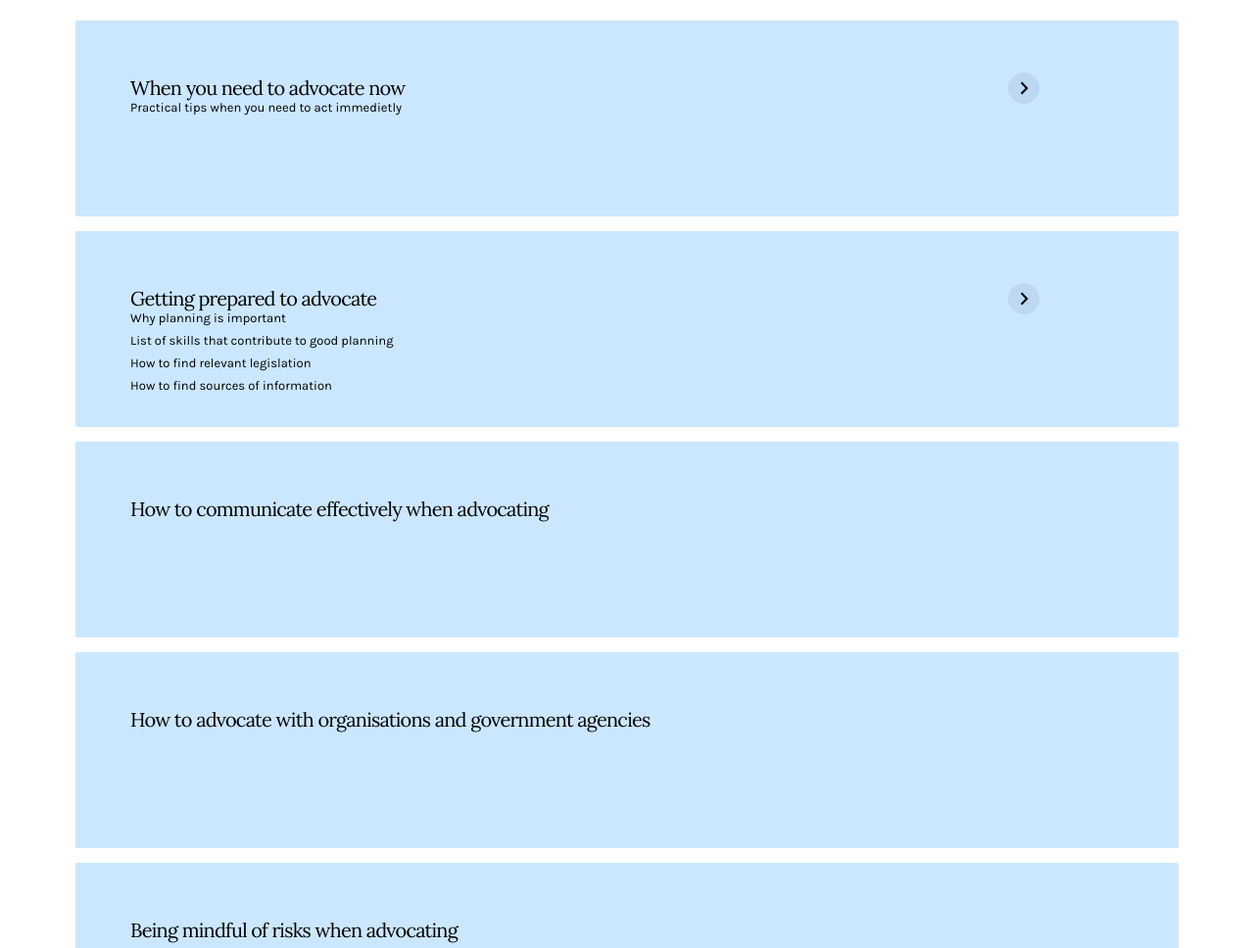
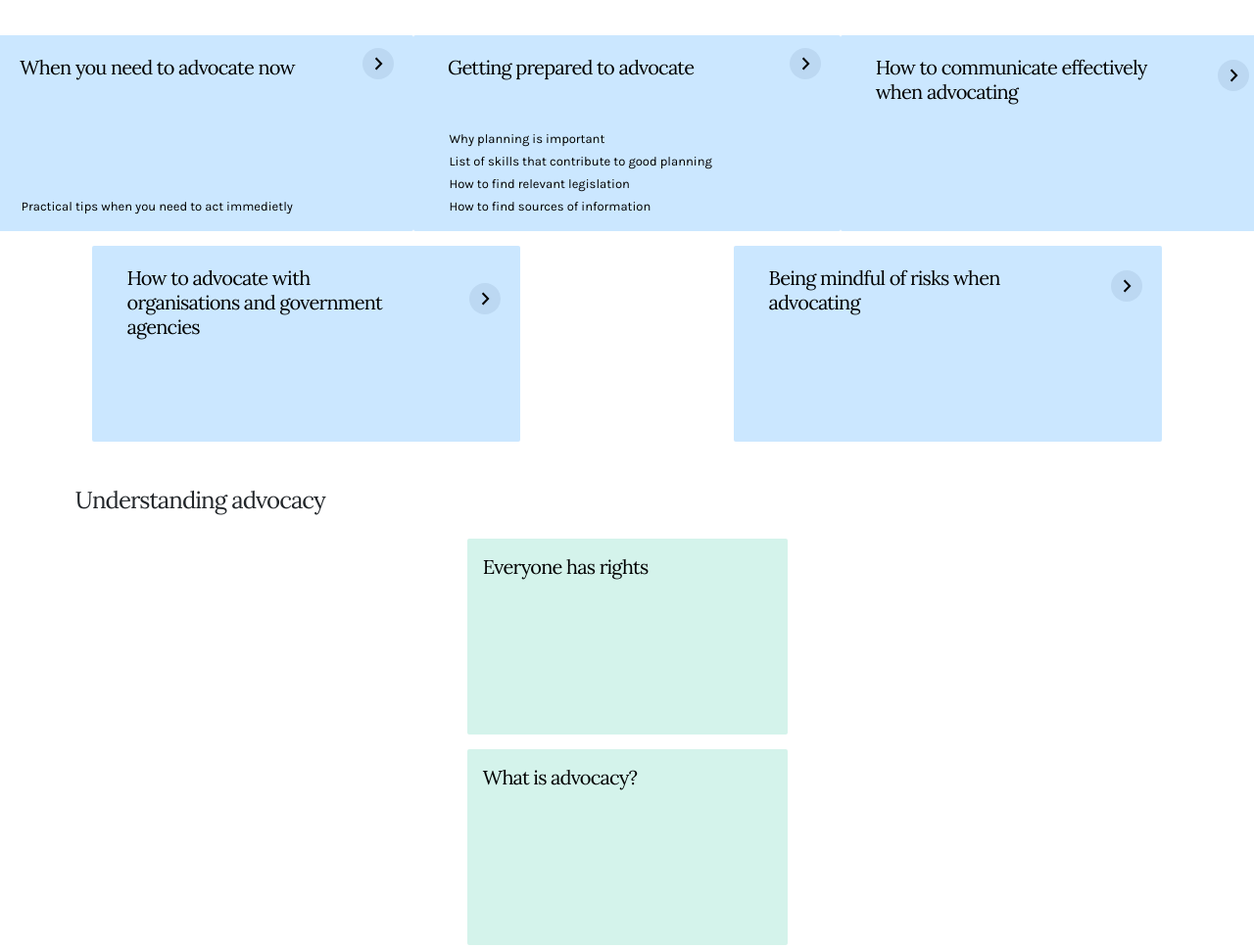
Before and after one commit to ruoyiw/single-mothers-website, a plain HTML site: page index.html in a window 1280 px wide. Shown: the part 640-1608 px from the top of the page at 98% size. Drawn offline with nearby package versions, Linux system fonts and the light colour scheme.

Commit message:
change the layout for the desktop

```diff
--- a/css/index.css
+++ b/css/index.css
@@ -13,7 +13,7 @@
     margin-top: 25px;
 }
 .blue-button, .green-button, .pink-button {
-    width: 88%;
+    width: 327px;
     height: 200px;
     margin-top: 15px;
     border-radius: 2px;
@@ -22,12 +22,15 @@
     margin-right: auto;
 }
 .blue-button {
+    position:relative;
     background: #CBE7FF;
 }
 .green-button {
+    position:relative;
     background: #D4F3EB;
 }
 .pink-button {
+    position:relative;
     background: #F3E1D4;
 }
 .button-title {
@@ -43,13 +46,14 @@
     color: #000000;
 }
 .button-text {
+    position: absolute;
     font-family: Karla;
     font-style: normal;
     font-weight: normal;
     line-height: normal;
     font-size: 13px;
     margin-left: 5%;
-    padding-bottom: -20px;
+    bottom: 10px;
     width: 83%;
     color: #000000;
 }
--- a/css/main.css
+++ b/css/main.css
@@ -156,9 +156,10 @@ footer {
     letter-spacing: -0.02em;
     color: #000000;
 }
-#next-arrow {
+.next-arrow {
     position: absolute;
-    margin-left: 70%;
+    margin-left: 80%;
+    margin-top: -8px;
 }
 a:hover {
     text-decoration: none;
--- a/index.html
+++ b/index.html
@@ -34,23 +34,23 @@
 <div class="subtitle">Putting advocacy into action</div>
 
 <div class="subsection">
-    <a class="blue-button">
+
+    <div class="row">
+    <a class="blue-button col-4">
         <div class="button-title form-inline">When you need to advocate now
-            <svg id="next-arrow" width="32" height="32" viewBox="0 0 32 32" fill="none" xmlns="http://www.w3.org/2000/svg">
-            <circle cx="16" cy="16" r="16" transform="rotate(-180 16 16)" fill="#BCD8F2"/>
-            <path d="M13.5701 10.2577L19.1401 16L13.5701 21.7423" stroke="black" stroke-width="2"/>
-            </svg>
+        <div class="next-arrow">
+            <img src="images/next-section-blue.svg" alt="next arrow">
+        </div>
         </div>
         <div class="button-text">
             <p>Practical tips when you need to act immedietly</p>
         </div>
     </a>
-    <a class="blue-button" href="blue-two.html">
+    <a class="blue-button col-4" href="blue-two.html">
         <div class="button-title form-inline">Getting prepared to advocate
-            <svg id="next-arrow" width="32" height="32" viewBox="0 0 32 32" fill="none" xmlns="http://www.w3.org/2000/svg">
-            <circle cx="16" cy="16" r="16" transform="rotate(-180 16 16)" fill="#BCD8F2"/>
-            <path d="M13.5701 10.2577L19.1401 16L13.5701 21.7423" stroke="black" stroke-width="2"/>
-            </svg>
+            <div class="next-arrow">
+                <img src="images/next-section-blue.svg" alt="next arrow">
+            </div>
         </div>
         <div class="button-text">
             <p>Why planning is important</p>
@@ -59,16 +59,32 @@
             <p>How to find sources of information</p>
         </div>
     </a>
-     <a class="blue-button" href="">
-        <div class="button-title">How to communicate effectively when advocating</div>
+    <a class="blue-button col-4" href="">
+        <div class="button-title form-inline">How to communicate effectively when advocating
+            <div class="next-arrow">
+                <img src="images/next-section-blue.svg" alt="next arrow">
+            </div>
+        </div>
     </a>
-     <a class="blue-button" href="">
-        <div class="button-title">How to advocate with organisations and government agencies</div>
+
+     <a class="blue-button col-4" href="">
+        <div class="button-title form-inline">How to advocate with organisations and government agencies
+            <div class="next-arrow">
+                <img src="images/next-section-blue.svg" alt="next arrow">
+            </div>
+        </div>
     </a>
-     <a class="blue-button" href="">
-        <div class="button-title">Being mindful of risks when advocating</div>
+    <a class="blue-button col-4" href="">
+        <div class="button-title form-inline">Being mindful of risks when advocating
+            <div class="next-arrow">
+                <img src="images/next-section-blue.svg" alt="next arrow">
+            </div>
+        </div>
     </a>
+   </div>
+
 </div>
+
 
 <div class="subtitle">Understanding advocacy</div>
 <div class="subsection">
```
Also changed, not shown: images/next-section-blue.svg (added), images/next-section-green.svg (added), images/next-section-pink.svg (added).
